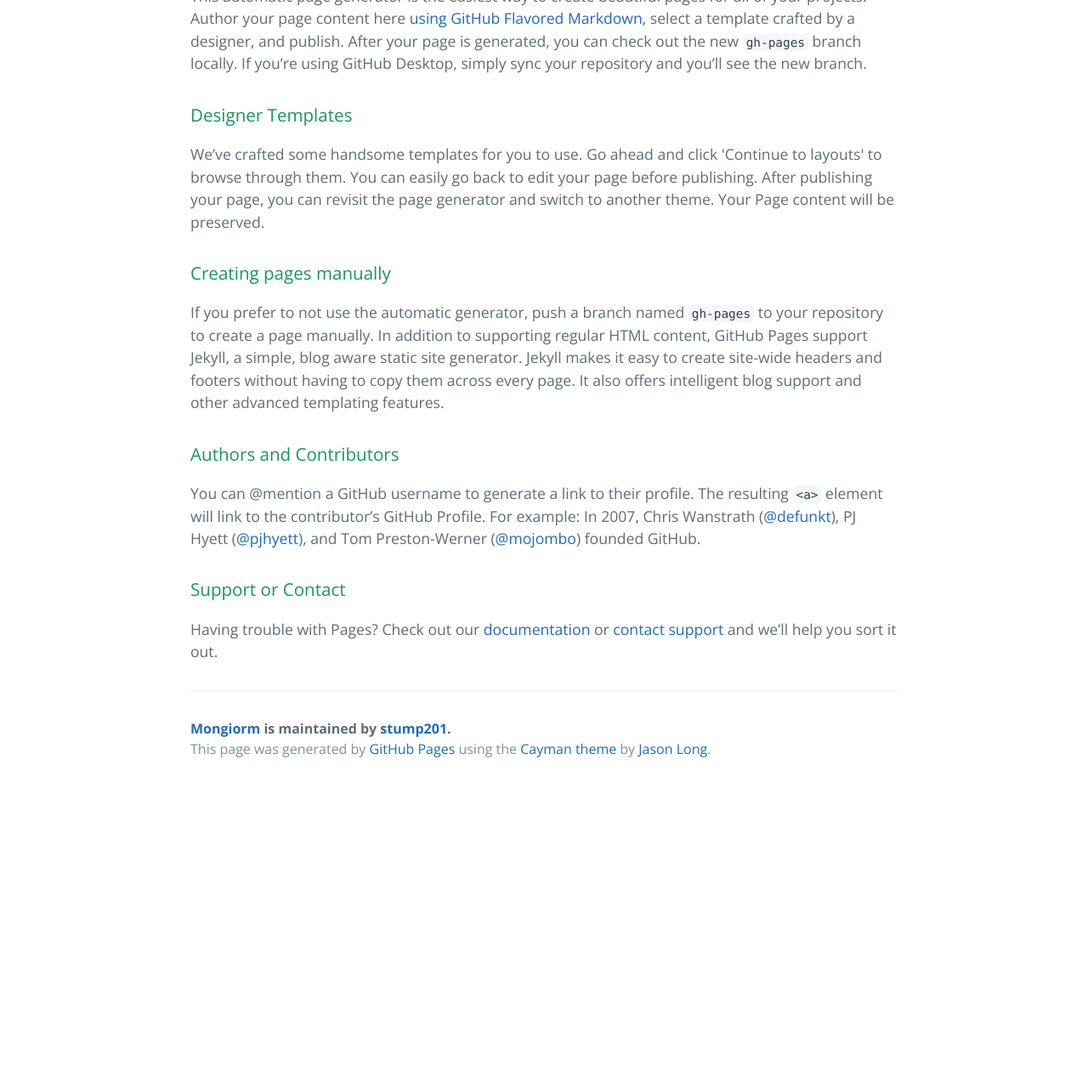
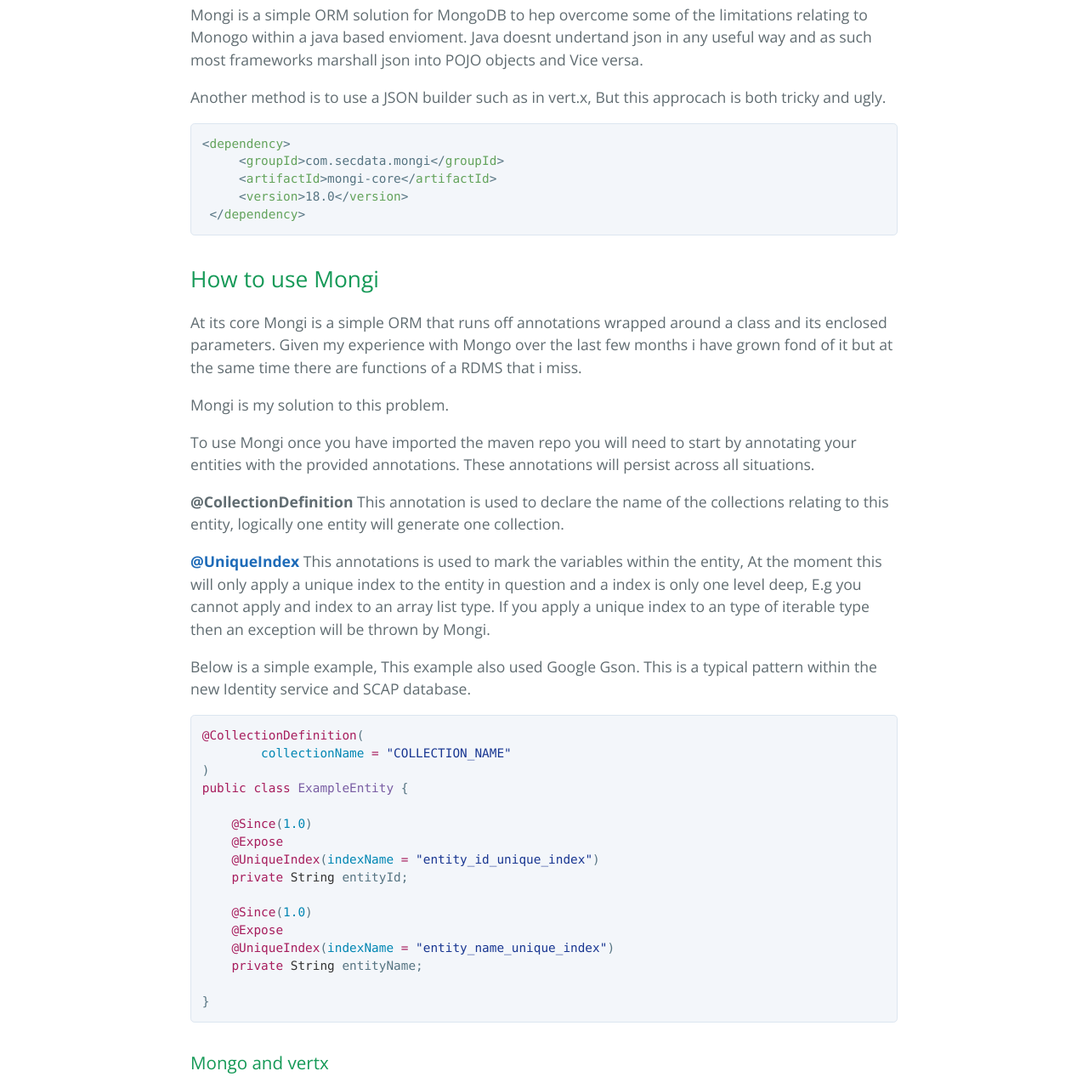
Before and after one commit to devisnotnull/mongiORM, a plain HTML site: page index.html in a window 1280 px wide. Shown: the part 481-1761 px from the top of the page at 85% size. Before the commit the page ends 1406 px from the top, so only its background shows below. Drawn offline with nearby package versions, Linux system fonts and the light colour scheme.

```diff
--- a/index.html
+++ b/index.html
@@ -19,30 +19,72 @@
     </section>
 
     <section class="main-content">
-      <h3>
-<a id="welcome-to-github-pages" class="anchor" href="#welcome-to-github-pages" aria-hidden="true"><span aria-hidden="true" class="octicon octicon-link"></span></a>Welcome to GitHub Pages.</h3>
+      <h1>
+<a id="what-is-mongiorm" class="anchor" href="#what-is-mongiorm" aria-hidden="true"><span aria-hidden="true" class="octicon octicon-link"></span></a>What is MongiORM</h1>
 
-<p>This automatic page generator is the easiest way to create beautiful pages for all of your projects. Author your page content here <a href="https://guides.github.com/features/mastering-markdown/">using GitHub Flavored Markdown</a>, select a template crafted by a designer, and publish. After your page is generated, you can check out the new <code>gh-pages</code> branch locally. If you’re using GitHub Desktop, simply sync your repository and you’ll see the new branch.</p>
+<p>Mongi is a simple ORM solution for MongoDB to hep overcome some of the limitations relating to Monogo within a java based envioment. Java doesnt undertand json in any useful way and as such most frameworks marshall json into POJO objects and Vice versa. </p>
+
+<p>Another method is to use a JSON builder such as in vert.x, But this approcach is both tricky and ugly.</p>
+
+<div class="highlight highlight-text-xml"><pre>&lt;<span class="pl-ent">dependency</span>&gt;
+     &lt;<span class="pl-ent">groupId</span>&gt;com.secdata.mongi&lt;/<span class="pl-ent">groupId</span>&gt;
+     &lt;<span class="pl-ent">artifactId</span>&gt;mongi-core&lt;/<span class="pl-ent">artifactId</span>&gt;
+     &lt;<span class="pl-ent">version</span>&gt;18.0&lt;/<span class="pl-ent">version</span>&gt;
+ &lt;/<span class="pl-ent">dependency</span>&gt;
+</pre></div>
+
+<h2>
+<a id="how-to-use-mongi" class="anchor" href="#how-to-use-mongi" aria-hidden="true"><span aria-hidden="true" class="octicon octicon-link"></span></a>How to use Mongi</h2>
+
+<p>At its core Mongi is a simple ORM that runs off annotations wrapped around a class and its enclosed parameters. Given my experience with Mongo over the last few months i have grown fond of it but at the same time there are functions of a RDMS that i miss. </p>
+
+<p>Mongi is my solution to this problem.</p>
+
+<p>To use Mongi once you have imported the maven repo you will need to start by annotating your entities with the provided annotations. These annotations will persist across all situations.</p>
+
+<p><strong>@CollectionDefinition</strong>
+This annotation is used to declare the name of the collections relating to this entity, logically one entity will generate one collection.</p>
+
+<p><strong><a href="https://github.com/UniqueIndex" class="user-mention">@UniqueIndex</a></strong>
+This annotations is used to mark the variables within the entity, At the moment this will only apply a unique index to the entity in question and a index is only one level deep, E.g you cannot apply and index to an array list type. If you apply a unique index to an type of iterable type then an exception will be thrown by Mongi.</p>
+
+<p>Below is a simple example, This example also used Google Gson. This is a typical pattern within the new Identity service and SCAP database.</p>
+
+<div class="highlight highlight-source-java"><pre><span class="pl-k">@CollectionDefinition</span>(
+        <span class="pl-c1">collectionName</span> <span class="pl-k">=</span> <span class="pl-s"><span class="pl-pds">"</span>COLLECTION_NAME<span class="pl-pds">"</span></span>
+)
+<span class="pl-k">public</span> <span class="pl-k">class</span> <span class="pl-en">ExampleEntity</span> {
+
+    <span class="pl-k">@Since</span>(<span class="pl-c1">1.0</span>)
+    <span class="pl-k">@Expose</span>
+    <span class="pl-k">@UniqueIndex</span>(<span class="pl-c1">indexName</span> <span class="pl-k">=</span> <span class="pl-s"><span class="pl-pds">"</span>entity_id_unique_index<span class="pl-pds">"</span></span>)
+    <span class="pl-k">private</span> <span class="pl-smi">String</span> entityId;
+
+    <span class="pl-k">@Since</span>(<span class="pl-c1">1.0</span>)
+    <span class="pl-k">@Expose</span>
+    <span class="pl-k">@UniqueIndex</span>(<span class="pl-c1">indexName</span> <span class="pl-k">=</span> <span class="pl-s"><span class="pl-pds">"</span>entity_name_unique_index<span class="pl-pds">"</span></span>)
+    <span class="pl-k">private</span> <span class="pl-smi">String</span> entityName;
+
+}</pre></div>
 
 <h3>
-<a id="designer-templates" class="anchor" href="#designer-templates" aria-hidden="true"><span aria-hidden="true" class="octicon octicon-link"></span></a>Designer Templates</h3>
+<a id="mongo-and-vertx" class="anchor" href="#mongo-and-vertx" aria-hidden="true"><span aria-hidden="true" class="octicon octicon-link"></span></a>Mongo and vertx</h3>
 
-<p>We’ve crafted some handsome templates for you to use. Go ahead and click 'Continue to layouts' to browse through them. You can easily go back to edit your page before publishing. After publishing your page, you can revisit the page generator and switch to another theme. Your Page content will be preserved.</p>
+<p>Currently you can use Mongi with Vert.x 3.0 and the offical Vert.x mongo client
+Simply pass in a Vert.x instance along with the mongo config that you wish to use. Please note that with mongo once you have created a Mongo instance via its officall driver all new instances will use the same configuration unless you specify a new group within the config array.</p>
+
+<div class="highlight highlight-source-java"><pre><span class="pl-k">import</span> <span class="pl-smi">com.secdata.mongi.MongiVertxTest</span>;
+<span class="pl-c">// You will need to use MongiVertx</span>
+<span class="pl-c">// Mongo is a really simple ORM that uses annotations and relfections</span>
+<span class="pl-smi">Mongi</span> mongi <span class="pl-k">=</span> <span class="pl-k">new</span> <span class="pl-smi">Mongi</span>(vertx, mongoConfig);
+mongi<span class="pl-k">.</span>buildOrmSolution(<span class="pl-s"><span class="pl-pds">"</span>your.entity.package.path<span class="pl-pds">"</span></span>);</pre></div>
+
+<p>And your done. If you passed in a valid vert.x instance and config then Mongi will automatically create all of your collections and the indexes for those collections as per your syntax sugar.</p>
 
 <h3>
-<a id="creating-pages-manually" class="anchor" href="#creating-pages-manually" aria-hidden="true"><span aria-hidden="true" class="octicon octicon-link"></span></a>Creating pages manually</h3>
+<a id="mongo-and-vertrx--aka-observables" class="anchor" href="#mongo-and-vertrx--aka-observables" aria-hidden="true"><span aria-hidden="true" class="octicon octicon-link"></span></a>Mongo and Vert.rx  AKA Observables</h3>
 
-<p>If you prefer to not use the automatic generator, push a branch named <code>gh-pages</code> to your repository to create a page manually. In addition to supporting regular HTML content, GitHub Pages support Jekyll, a simple, blog aware static site generator. Jekyll makes it easy to create site-wide headers and footers without having to copy them across every page. It also offers intelligent blog support and other advanced templating features.</p>
-
-<h3>
-<a id="authors-and-contributors" class="anchor" href="#authors-and-contributors" aria-hidden="true"><span aria-hidden="true" class="octicon octicon-link"></span></a>Authors and Contributors</h3>
-
-<p>You can @mention a GitHub username to generate a link to their profile. The resulting <code>&lt;a&gt;</code> element will link to the contributor’s GitHub Profile. For example: In 2007, Chris Wanstrath (<a href="https://github.com/defunkt" class="user-mention">@defunkt</a>), PJ Hyett (<a href="https://github.com/pjhyett" class="user-mention">@pjhyett</a>), and Tom Preston-Werner (<a href="https://github.com/mojombo" class="user-mention">@mojombo</a>) founded GitHub.</p>
-
-<h3>
-<a id="support-or-contact" class="anchor" href="#support-or-contact" aria-hidden="true"><span aria-hidden="true" class="octicon octicon-link"></span></a>Support or Contact</h3>
-
-<p>Having trouble with Pages? Check out our <a href="https://help.github.com/pages">documentation</a> or <a href="https://github.com/contact">contact support</a> and we’ll help you sort it out.</p>
+<p>Im currently moving over all of the Identity service to Observables as opposed to the standard call back approach, As such Mongi is in development with this. Bu the principle will be much the same.</p>
 
       <footer class="site-footer">
         <span class="site-footer-owner"><a href="https://github.com/stump201/mongiORM">Mongiorm</a> is maintained by <a href="https://github.com/stump201">stump201</a>.</span>
```
Also changed, not shown: params.json (+1 -1 lines).
